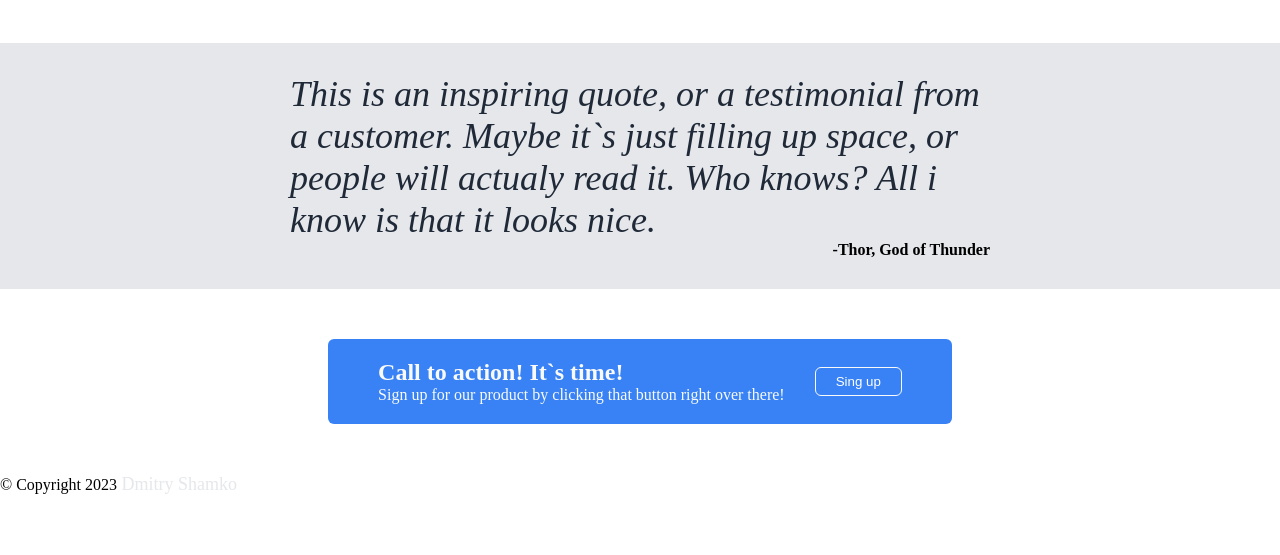
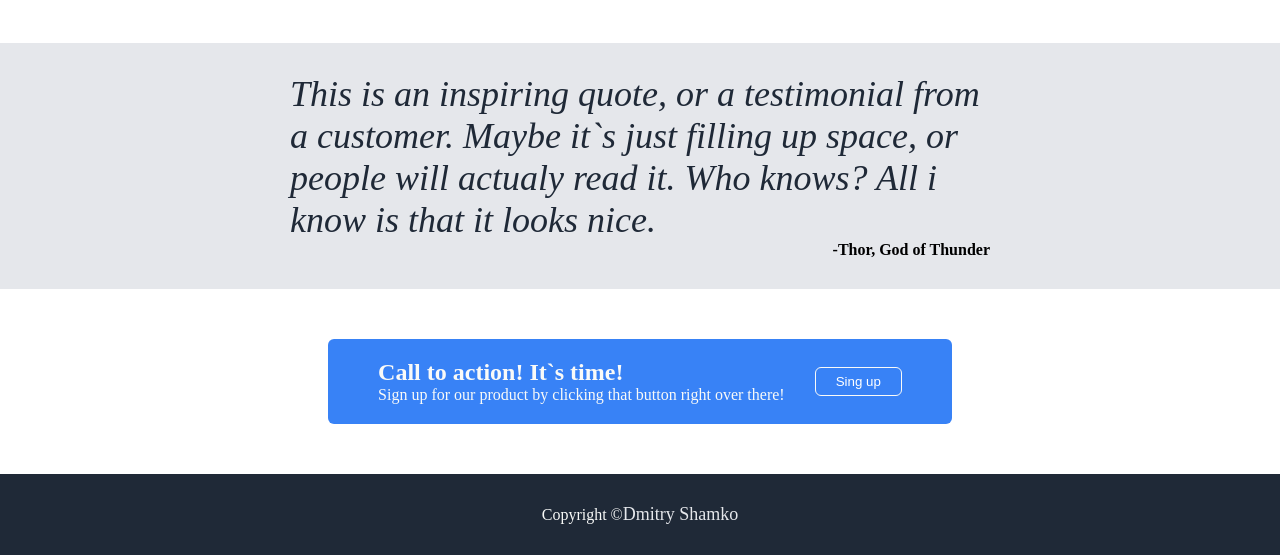
Before and after one commit to proffery/odin-landing-page, a plain HTML site: page index.html in a window 1280 px wide. Shown: the part 1019-1574 px from the top of the page. Before the commit the page ends 1514 px from the top, so only its background shows below. Drawn offline with Linux system fonts and the light colour scheme.

Commit message:
projecr is done

```diff
--- a/index.html
+++ b/index.html
@@ -73,7 +73,7 @@
 			</div>
 		</div>
 		<div class="footer">
-			© Copyright 2023<a href="mailto:proffery@gmail.com" title=" Dmitry Shamko"> Dmitry Shamko</a>
+			 Copyright © <a href="mailto:proffery@gmail.com" title="Dmitry Shamko">Dmitry Shamko
 		</div>
 	</body>
 </html>
--- a/style.css
+++ b/style.css
@@ -194,6 +194,15 @@ body {
     font-weight: bold;
 }
 
+.footer {
+    display: flex;
+    align-items: center;
+    justify-content: center;
+    background-color: #1f2937;
+    color: #f9faf8;
+    padding: 30px;
+}
+
 ul {
     display: flex;
     list-style: none;
```
